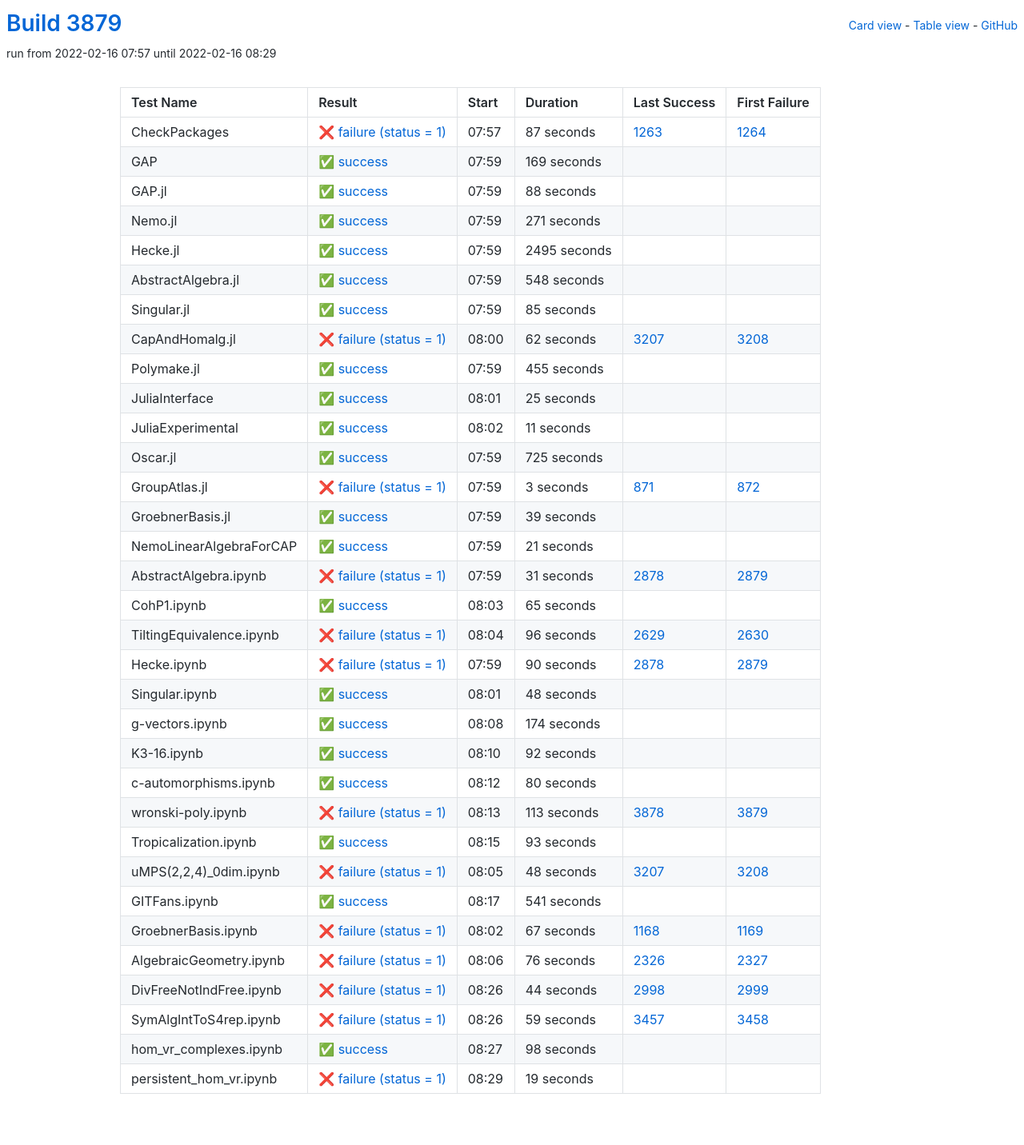
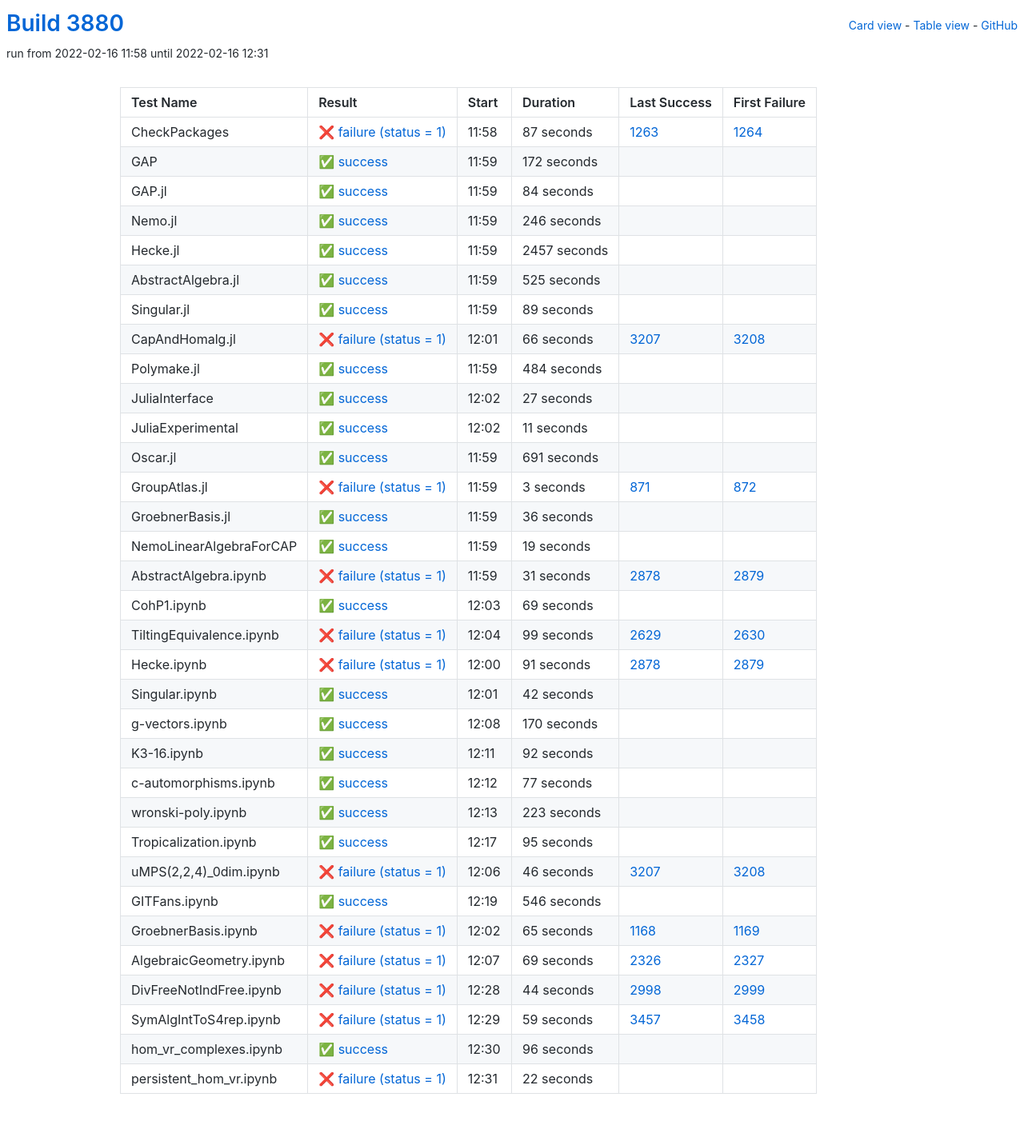
Before and after one commit to oscar-system/oscar-ci-status-stable, a Jekyll site: the page built from table.html, in a window 1280 px wide. Shown: the whole page at 80% size. Built offline with Jekyll 4.4.1, drawn with Linux system fonts in a browser that asks for light colours.

Commit message:
Build #3880

```diff
--- a/_data/ci.yml
+++ b/_data/ci.yml
@@ -1,6 +1,6 @@
 ---
-build: 3879
-build_url: https://oscarci.mathematik.uni-kl.de/job/oscar-stable/3879/
+build: 3880
+build_url: https://oscarci.mathematik.uni-kl.de/job/oscar-stable/3880/
 job: oscar-stable
 organization: oscar-system
 repo: oscar-ci-status-stable
@@ -8,8 +8,8 @@ repourl: https://github.com/oscar-system/oscar-ci-status-stable
 tests:
 - name: CheckPackages
   id: checkpackages
-  log: https://oscarci.mathematik.uni-kl.de/job/oscar-stable/3879/artifact/logs/build-3879/CheckPackages.log
-  start: 2022-02-16 07:57
+  log: https://oscarci.mathematik.uni-kl.de/job/oscar-stable/3880/artifact/logs/build-3880/CheckPackages.log
+  start: 2022-02-16 11:58
   success: false
   exitcode: 1
   status: failure
@@ -20,116 +20,116 @@ tests:
   first_failure_url: https://oscarci.mathematik.uni-kl.de/job/oscar-stable/1264/
 - name: GAP
   id: gap
-  log: https://oscarci.mathematik.uni-kl.de/job/oscar-stable/3879/artifact/logs/build-3879/GAP.log
-  start: 2022-02-16 07:59
+  log: https://oscarci.mathematik.uni-kl.de/job/oscar-stable/3880/artifact/logs/build-3880/GAP.log
+  start: 2022-02-16 11:59
   success: true
   exitcode: 0
   status: success
-  duration: 169
+  duration: 172
   last_success: false
   last_success_url:
   first_failure: false
   first_failure_url:
 - name: GAP.jl
   id: gap-jl
-  log: https://oscarci.mathematik.uni-kl.de/job/oscar-stable/3879/artifact/logs/build-3879/GAP.jl.log
-  start: 2022-02-16 07:59
+  log: https://oscarci.mathematik.uni-kl.de/job/oscar-stable/3880/artifact/logs/build-3880/GAP.jl.log
+  start: 2022-02-16 11:59
   success: true
   exitcode: 0
   status: success
-  duration: 88
+  duration: 84
   last_success: false
   last_success_url:
   first_failure: false
   first_failure_url:
 - name: Nemo.jl
   id: nemo-jl
-  log: https://oscarci.mathematik.uni-kl.de/job/oscar-stable/3879/artifact/logs/build-3879/Nemo.jl.log
-  start: 2022-02-16 07:59
+  log: https://oscarci.mathematik.uni-kl.de/job/oscar-stable/3880/artifact/logs/build-3880/Nemo.jl.log
+  start: 2022-02-16 11:59
   success: true
   exitcode: 0
   status: success
-  duration: 271
+  duration: 246
   last_success: false
   last_success_url:
   first_failure: false
   first_failure_url:
 - name: Hecke.jl
   id: hecke-jl
-  log: https://oscarci.mathematik.uni-kl.de/job/oscar-stable/3879/artifact/logs/build-3879/Hecke.jl.log
-  start: 2022-02-16 07:59
+  log: https://oscarci.mathematik.uni-kl.de/job/oscar-stable/3880/artifact/logs/build-3880/Hecke.jl.log
+  start: 2022-02-16 11:59
   success: true
   exitcode: 0
   status: success
-  duration: 2495
+  duration: 2457
   last_success: false
   last_success_url:
   first_failure: false
   first_failure_url:
 - name: AbstractAlgebra.jl
   id: abstractalgebra-jl
-  log: https://oscarci.mathematik.uni-kl.de/job/oscar-stable/3879/artifact/logs/build-3879/AbstractAlgebra.jl.log
-  start: 2022-02-16 07:59
+  log: https://oscarci.mathematik.uni-kl.de/job/oscar-stable/3880/artifact/logs/build-3880/AbstractAlgebra.jl.log
+  start: 2022-02-16 11:59
   success: true
   exitcode: 0
   status: success
-  duration: 548
+  duration: 525
   last_success: false
   last_success_url:
   first_failure: false
   first_failure_url:
 - name: Singular.jl
   id: singular-jl
-  log: https://oscarci.mathematik.uni-kl.de/job/oscar-stable/3879/artifact/logs/build-3879/Singular.jl.log
-  start: 2022-02-16 07:59
+  log: https://oscarci.mathematik.uni-kl.de/job/oscar-stable/3880/artifact/logs/build-3880/Singular.jl.log
+  start: 2022-02-16 11:59
   success: true
   exitcode: 0
   status: success
-  duration: 85
+  duration: 89
   last_success: false
   last_success_url:
   first_failure: false
   first_failure_url:
 - name: CapAndHomalg.jl
   id: capandhomalg-jl
-  log: https://oscarci.mathematik.uni-kl.de/job/oscar-stable/3879/artifact/logs/build-3879/CapAndHomalg.jl.log
-  start: 2022-02-16 08:00
+  log: https://oscarci.mathematik.uni-kl.de/job/oscar-stable/3880/artifact/logs/build-3880/CapAndHomalg.jl.log
+  start: 2022-02-16 12:01
   success: false
   exitcode: 1
   status: failure
-  duration: 62
+  duration: 66
   last_success: 3207
   last_success_url: https://oscarci.mathematik.uni-kl.de/job/oscar-stable/3207/
   first_failure: 3208
   first_failure_url: https://oscarci.mathematik.uni-kl.de/job/oscar-stable/3208/
 - name: Polymake.jl
   id: polymake-jl
-  log: https://oscarci.mathematik.uni-kl.de/job/oscar-stable/3879/artifact/logs/build-3879/Polymake.jl.log
-  start: 2022-02-16 07:59
+  log: https://oscarci.mathematik.uni-kl.de/job/oscar-stable/3880/artifact/logs/build-3880/Polymake.jl.log
+  start: 2022-02-16 11:59
   success: true
   exitcode: 0
   status: success
-  duration: 455
+  duration: 484
   last_success: false
   last_success_url:
   first_failure: false
   first_failure_url:
 - name: JuliaInterface
   id: juliainterface
-  log: https://oscarci.mathematik.uni-kl.de/job/oscar-stable/3879/artifact/logs/build-3879/JuliaInterface.log
-  start: 2022-02-16 08:01
+  log: https://oscarci.mathematik.uni-kl.de/job/oscar-stable/3880/artifact/logs/build-3880/JuliaInterface.log
+  start: 2022-02-16 12:02
   success: true
   exitcode: 0
   status: success
-  duration: 25
+  duration: 27
   last_success: false
   last_success_url:
   first_failure: false
   first_failure_url:
 - name: JuliaExperimental
   id: juliaexperimental
-  log: https://oscarci.mathematik.uni-kl.de/job/oscar-stable/3879/artifact/logs/build-3879/JuliaExperimental.log
-  start: 2022-02-16 08:02
+  log: https://oscarci.mathematik.uni-kl.de/job/oscar-stable/3880/artifact/logs/build-3880/JuliaExperimental.log
+  start: 2022-02-16 12:02
   success: true
   exitcode: 0
   status: success
@@ -140,20 +140,20 @@ tests:
   first_failure_url:
 - name: Oscar.jl
   id: oscar-jl
-  log: https://oscarci.mathematik.uni-kl.de/job/oscar-stable/3879/artifact/logs/build-3879/Oscar.jl.log
-  start: 2022-02-16 07:59
+  log: https://oscarci.mathematik.uni-kl.de/job/oscar-stable/3880/artifact/logs/build-3880/Oscar.jl.log
+  start: 2022-02-16 11:59
   success: true
   exitcode: 0
   status: success
-  duration: 725
+  duration: 691
   last_success: false
   last_success_url:
   first_failure: false
   first_failure_url:
 - name: GroupAtlas.jl
   id: groupatlas-jl
-  log: https://oscarci.mathematik.uni-kl.de/job/oscar-stable/3879/artifact/logs/build-3879/GroupAtlas.jl.log
-  start: 2022-02-16 07:59
+  log: https://oscarci.mathematik.uni-kl.de/job/oscar-stable/3880/artifact/logs/build-3880/GroupAtlas.jl.log
+  start: 2022-02-16 11:59
   success: false
   exitcode: 1
   status: failure
@@ -164,32 +164,32 @@ tests:
   first_failure_url: https://oscarci.mathematik.uni-kl.de/job/oscar-stable/872/
 - name: GroebnerBasis.jl
   id: groebnerbasis-jl
-  log: https://oscarci.mathematik.uni-kl.de/job/oscar-stable/3879/artifact/logs/build-3879/GroebnerBasis.jl.log
-  start: 2022-02-16 07:59
+  log: https://oscarci.mathematik.uni-kl.de/job/oscar-stable/3880/artifact/logs/build-3880/GroebnerBasis.jl.log
+  start: 2022-02-16 11:59
   success: true
   exitcode: 0
   status: success
-  duration: 39
+  duration: 36
   last_success: false
   last_success_url:
   first_failure: false
   first_failure_url:
 - name: NemoLinearAlgebraForCAP
   id: nemolinearalgebraforcap
-  log: https://oscarci.mathematik.uni-kl.de/job/oscar-stable/3879/artifact/logs/build-3879/NemoLinearAlgebraForCAP.log
-  start: 2022-02-16 07:59
+  log: https://oscarci.mathematik.uni-kl.de/job/oscar-stable/3880/artifact/logs/build-3880/NemoLinearAlgebraForCAP.log
+  start: 2022-02-16 11:59
   success: true
   exitcode: 0
   status: success
-  duration: 21
+  duration: 19
   last_success: false
   last_success_url:
   first_failure: false
   first_failure_url:
 - name: AbstractAlgebra.ipynb
   id: abstractalgebra-ipynb
-  log: https://oscarci.mathematik.uni-kl.de/job/oscar-stable/3879/artifact/logs/build-3879/AbstractAlgebra.ipynb.log
-  start: 2022-02-16 07:59
+  log: https://oscarci.mathematik.uni-kl.de/job/oscar-stable/3880/artifact/logs/build-3880/AbstractAlgebra.ipynb.log
+  start: 2022-02-16 11:59
   success: false
   exitcode: 1
   status: failure
@@ -200,68 +200,68 @@ tests:
   first_failure_url: https://oscarci.mathematik.uni-kl.de/job/oscar-stable/2879/
 - name: CohP1.ipynb
   id: cohp1-ipynb
-  log: https://oscarci.mathematik.uni-kl.de/job/oscar-stable/3879/artifact/logs/build-3879/CohP1.ipynb.log
-  start: 2022-02-16 08:03
+  log: https://oscarci.mathematik.uni-kl.de/job/oscar-stable/3880/artifact/logs/build-3880/CohP1.ipynb.log
+  start: 2022-02-16 12:03
   success: true
   exitcode: 0
   status: success
-  duration: 65
+  duration: 69
   last_success: false
   last_success_url:
   first_failure: false
   first_failure_url:
 - name: TiltingEquivalence.ipynb
   id: tiltingequivalence-ipynb
-  log: https://oscarci.mathematik.uni-kl.de/job/oscar-stable/3879/artifact/logs/build-3879/TiltingEquivalence.ipynb.log
-  start: 2022-02-16 08:04
+  log: https://oscarci.mathematik.uni-kl.de/job/oscar-stable/3880/artifact/logs/build-3880/TiltingEquivalence.ipynb.log
+  start: 2022-02-16 12:04
   success: false
   exitcode: 1
   status: failure
-  duration: 96
+  duration: 99
   last_success: 2629
   last_success_url: https://oscarci.mathematik.uni-kl.de/job/oscar-stable/2629/
   first_failure: 2630
   first_failure_url: https://oscarci.mathematik.uni-kl.de/job/oscar-stable/2630/
 - name: Hecke.ipynb
   id: hecke-ipynb
-  log: https://oscarci.mathematik.uni-kl.de/job/oscar-stable/3879/artifact/logs/build-3879/Hecke.ipynb.log
-  start: 2022-02-16 07:59
+  log: https://oscarci.mathematik.uni-kl.de/job/oscar-stable/3880/artifact/logs/build-3880/Hecke.ipynb.log
+  start: 2022-02-16 12:00
   success: false
   exitcode: 1
   status: failure
-  duration: 90
+  duration: 91
   last_success: 2878
   last_success_url: https://oscarci.mathematik.uni-kl.de/job/oscar-stable/2878/
   first_failure: 2879
   first_failure_url: https://oscarci.mathematik.uni-kl.de/job/oscar-stable/2879/
 - name: Singular.ipynb
   id: singular-ipynb
-  log: https://oscarci.mathematik.uni-kl.de/job/oscar-stable/3879/artifact/logs/build-3879/Singular.ipynb.log
-  start: 2022-02-16 08:01
+  log: https://oscarci.mathematik.uni-kl.de/job/oscar-stable/3880/artifact/logs/build-3880/Singular.ipynb.log
+  start: 2022-02-16 12:01
   success: true
   exitcode: 0
   status: success
-  duration: 48
+  duration: 42
   last_success: false
   last_success_url:
   first_failure: false
   first_failure_url:
 - name: g-vectors.ipynb
   id: g-vectors-ipynb
-  log: https://oscarci.mathematik.uni-kl.de/job/oscar-stable/3879/artifact/logs/build-3879/g-vectors.ipynb.log
-  start: 2022-02-16 08:08
+  log: https://oscarci.mathematik.uni-kl.de/job/oscar-stable/3880/artifact/logs/build-3880/g-vectors.ipynb.log
+  start: 2022-02-16 12:08
   success: true
   exitcode: 0
   status: success
-  duration: 174
+  duration: 170
   last_success: false
   last_success_url:
   first_failure: false
   first_failure_url:
 - name: K3-16.ipynb
   id: k3-16-ipynb
-  log: https://oscarci.mathematik.uni-kl.de/job/oscar-stable/3879/artifact/logs/build-3879/K3-16.ipynb.log
-  start: 2022-02-16 08:10
+  log: https://oscarci.mathematik.uni-kl.de/job/oscar-stable/3880/artifact/logs/build-3880/K3-16.ipynb.log
+  start: 2022-02-16 12:11
   success: true
   exitcode: 0
   status: success
@@ -272,92 +272,92 @@ tests:
   first_failure_url:
 - name: c-automorphisms.ipynb
   id: c-automorphisms-ipynb
-  log: https://oscarci.mathematik.uni-kl.de/job/oscar-stable/3879/artifact/logs/build-3879/c-automorphisms.ipynb.log
-  start: 2022-02-16 08:12
+  log: https://oscarci.mathematik.uni-kl.de/job/oscar-stable/3880/artifact/logs/build-3880/c-automorphisms.ipynb.log
+  start: 2022-02-16 12:12
   success: true
   exitcode: 0
   status: success
-  duration: 80
+  duration: 77
   last_success: false
   last_success_url:
   first_failure: false
   first_failure_url:
 - name: wronski-poly.ipynb
   id: wronski-poly-ipynb
-  log: https://oscarci.mathematik.uni-kl.de/job/oscar-stable/3879/artifact/logs/build-3879/wronski-poly.ipynb.log
-  start: 2022-02-16 08:13
-  success: false
-  exitcode: 1
-  status: failure
-  duration: 113
-  last_success: 3878
-  last_success_url: https://oscarci.mathematik.uni-kl.de/job/oscar-stable/3878/
-  first_failure: 3879
-  first_failure_url: https://oscarci.mathematik.uni-kl.de/job/oscar-stable/3879/
-- name: Tropicalization.ipynb
-  id: tropicalization-ipynb
-  log: https://oscarci.mathematik.uni-kl.de/job/oscar-stable/3879/artifact/logs/build-3879/Tropicalization.ipynb.log
-  start: 2022-02-16 08:15
+  log: https://oscarci.mathematik.uni-kl.de/job/oscar-stable/3880/artifact/logs/build-3880/wronski-poly.ipynb.log
+  start: 2022-02-16 12:13
   success: true
   exitcode: 0
   status: success
-  duration: 93
+  duration: 223
+  last_success: false
+  last_success_url:
+  first_failure: false
+  first_failure_url:
+- name: Tropicalization.ipynb
+  id: tropicalization-ipynb
+  log: https://oscarci.mathematik.uni-kl.de/job/oscar-stable/3880/artifact/logs/build-3880/Tropicalization.ipynb.log
+  start: 2022-02-16 12:17
+  success: true
+  exitcode: 0
+  status: success
+  duration: 95
   last_success: false
   last_success_url:
   first_failure: false
   first_failure_url:
 - name: uMPS(2,2,4)_0dim.ipynb
   id: umps-2-2-4-0dim-ipynb
-  log: https://oscarci.mathematik.uni-kl.de/job/oscar-stable/3879/artifact/logs/build-3879/uMPS-2-2-4-_0dim.ipynb.log
-  start: 2022-02-16 08:05
+  log: https://oscarci.mathematik.uni-kl.de/job/oscar-stable/3880/artifact/logs/build-3880/uMPS-2-2-4-_0dim.ipynb.log
+  start: 2022-02-16 12:06
   success: false
   exitcode: 1
   status: failure
-  duration: 48
+  duration: 46
   last_success: 3207
   last_success_url: https://oscarci.mathematik.uni-kl.de/job/oscar-stable/3207/
   first_failure: 3208
   first_failure_url: https://oscarci.mathematik.uni-kl.de/job/oscar-stable/3208/
 - name: GITFans.ipynb
   id: gitfans-ipynb
-  log: https://oscarci.mathematik.uni-kl.de/job/oscar-stable/3879/artifact/logs/build-3879/GITFans.ipynb.log
-  start: 2022-02-16 08:17
+  log: https://oscarci.mathematik.uni-kl.de/job/oscar-stable/3880/artifact/logs/build-3880/GITFans.ipynb.log
+  start: 2022-02-16 12:19
   success: true
   exitcode: 0
   status: success
-  duration: 541
+  duration: 546
   last_success: false
   last_success_url:
   first_failure: false
   first_failure_url:
 - name: GroebnerBasis.ipynb
   id: groebnerbasis-ipynb
-  log: https://oscarci.mathematik.uni-kl.de/job/oscar-stable/3879/artifact/logs/build-3879/GroebnerBasis.ipynb.log
-  start: 2022-02-16 08:02
+  log: https://oscarci.mathematik.uni-kl.de/job/oscar-stable/3880/artifact/logs/build-3880/GroebnerBasis.ipynb.log
+  start: 2022-02-16 12:02
   success: false
   exitcode: 1
   status: failure
-  duration: 67
+  duration: 65
   last_success: 1168
   last_success_url: https://oscarci.mathematik.uni-kl.de/job/oscar-stable/1168/
   first_failure: 1169
   first_failure_url: https://oscarci.mathematik.uni-kl.de/job/oscar-stable/1169/
 - name: AlgebraicGeometry.ipynb
   id: algebraicgeometry-ipynb
-  log: https://oscarci.mathematik.uni-kl.de/job/oscar-stable/3879/artifact/logs/build-3879/AlgebraicGeometry.ipynb.log
-  start: 2022-02-16 08:06
+  log: https://oscarci.mathematik.uni-kl.de/job/oscar-stable/3880/artifact/logs/build-3880/AlgebraicGeometry.ipynb.log
+  start: 2022-02-16 12:07
   success: false
   exitcode: 1
   status: failure
-  duration: 76
+  duration: 69
   last_success: 2326
   last_success_url: https://oscarci.mathematik.uni-kl.de/job/oscar-stable/2326/
   first_failure: 2327
   first_failure_url: https://oscarci.mathematik.uni-kl.de/job/oscar-stable/2327/
 - name: DivFreeNotIndFree.ipynb
   id: divfreenotindfree-ipynb
-  log: https://oscarci.mathematik.uni-kl.de/job/oscar-stable/3879/artifact/logs/build-3879/DivFreeNotIndFree.ipynb.log
-  start: 2022-02-16 08:26
+  log: https://oscarci.mathematik.uni-kl.de/job/oscar-stable/3880/artifact/logs/build-3880/DivFreeNotIndFree.ipynb.log
+  start: 2022-02-16 12:28
   success: false
   exitcode: 1
   status: failure
@@ -368,8 +368,8 @@ tests:
   first_failure_url: https://oscarci.mathematik.uni-kl.de/job/oscar-stable/2999/
 - name: SymAlgIntToS4rep.ipynb
   id: symalginttos4rep-ipynb
-  log: https://oscarci.mathematik.uni-kl.de/job/oscar-stable/3879/artifact/logs/build-3879/SymAlgIntToS4rep.ipynb.log
-  start: 2022-02-16 08:26
+  log: https://oscarci.mathematik.uni-kl.de/job/oscar-stable/3880/artifact/logs/build-3880/SymAlgIntToS4rep.ipynb.log
+  start: 2022-02-16 12:29
   success: false
   exitcode: 1
   status: failure
@@ -380,24 +380,24 @@ tests:
   first_failure_url: https://oscarci.mathematik.uni-kl.de/job/oscar-stable/3458/
 - name: hom_vr_complexes.ipynb
   id: hom-vr-complexes-ipynb
-  log: https://oscarci.mathematik.uni-kl.de/job/oscar-stable/3879/artifact/logs/build-3879/hom_vr_complexes.ipynb.log
-  start: 2022-02-16 08:27
+  log: https://oscarci.mathematik.uni-kl.de/job/oscar-stable/3880/artifact/logs/build-3880/hom_vr_complexes.ipynb.log
+  start: 2022-02-16 12:30
   success: true
   exitcode: 0
   status: success
-  duration: 98
+  duration: 96
   last_success: false
   last_success_url:
   first_failure: false
   first_failure_url:
 - name: persistent_hom_vr.ipynb
   id: persistent-hom-vr-ipynb
-  log: https://oscarci.mathematik.uni-kl.de/job/oscar-stable/3879/artifact/logs/build-3879/persistent_hom_vr.ipynb.log
-  start: 2022-02-16 08:29
+  log: https://oscarci.mathematik.uni-kl.de/job/oscar-stable/3880/artifact/logs/build-3880/persistent_hom_vr.ipynb.log
+  start: 2022-02-16 12:31
   success: false
   exitcode: 1
   status: failure
-  duration: 19
+  duration: 22
   last_success: false
   last_success_url:
   first_failure: false
```
Also changed, not shown: README.md.
